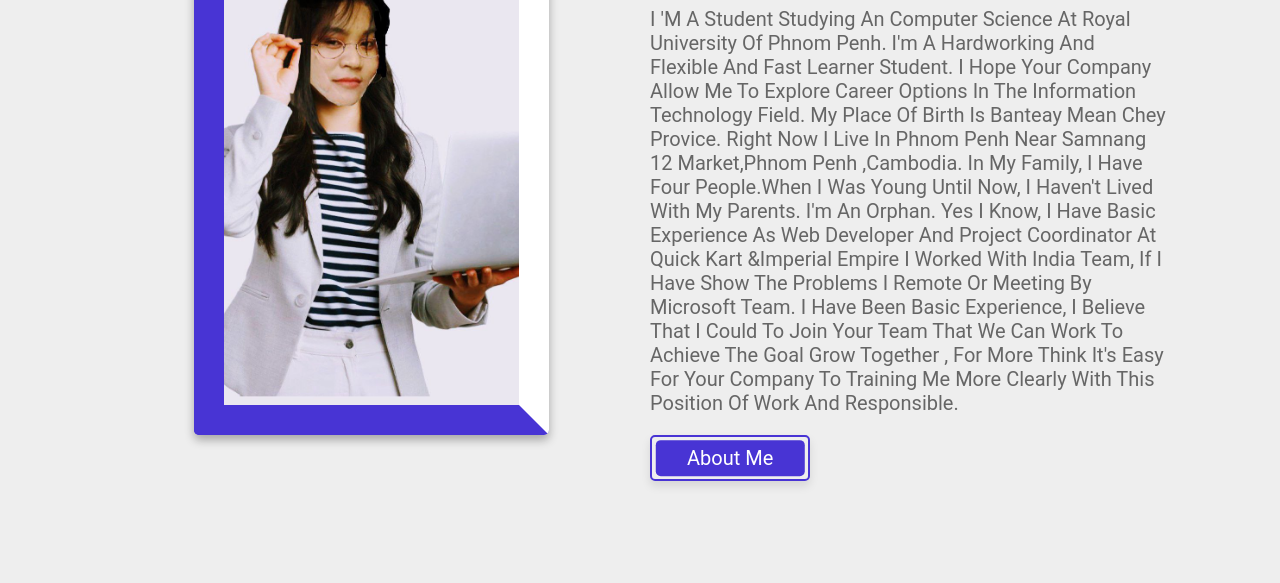
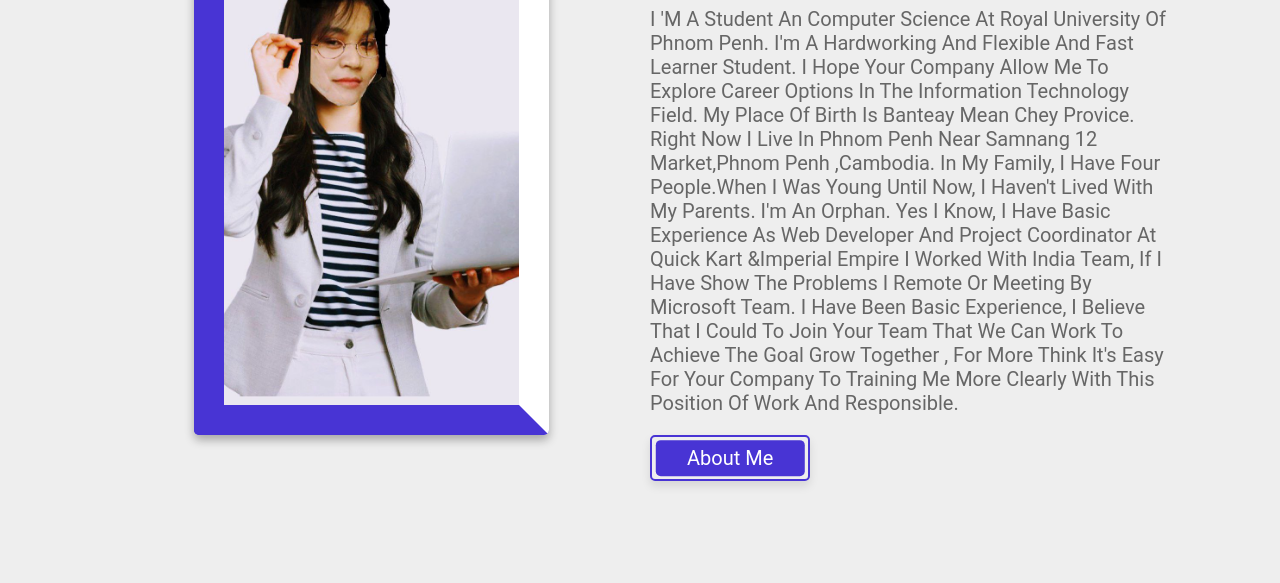
Before and after one commit to hingmam/Profile_Mam_Hing.github.io, a plain HTML site: page InfoP/index.html in a window 1280 px wide. Shown: the part 214-797 px from the top of the page. Drawn offline with nearby package versions, Linux system fonts and the light colour scheme.

Commit message:
Update index.html

```diff
--- a/InfoP/index.html
+++ b/InfoP/index.html
@@ -831,7 +831,7 @@ button {
     <div class="content">
         <span class="hello">hello</span>
         <h3> I'M <span>Mam Hing</span> </h3>
-        <p>I 'm a student studying an computer science at Royal University of Phnom Penh. I'm a hardworking and flexible and fast learner student.
+        <p>I 'm a student an computer science at Royal University of Phnom Penh. I'm a hardworking and flexible and fast learner student.
             I hope your company allow me to explore career options in the information Technology field.
             My place of birth is Banteay Mean Chey provice. Right now I live in Phnom Penh near Samnang 12 Market,Phnom Penh ,Cambodia.
             In my family, I have four people.when I was young until now, I haven't lived with my parents. I'm an orphan.
```
